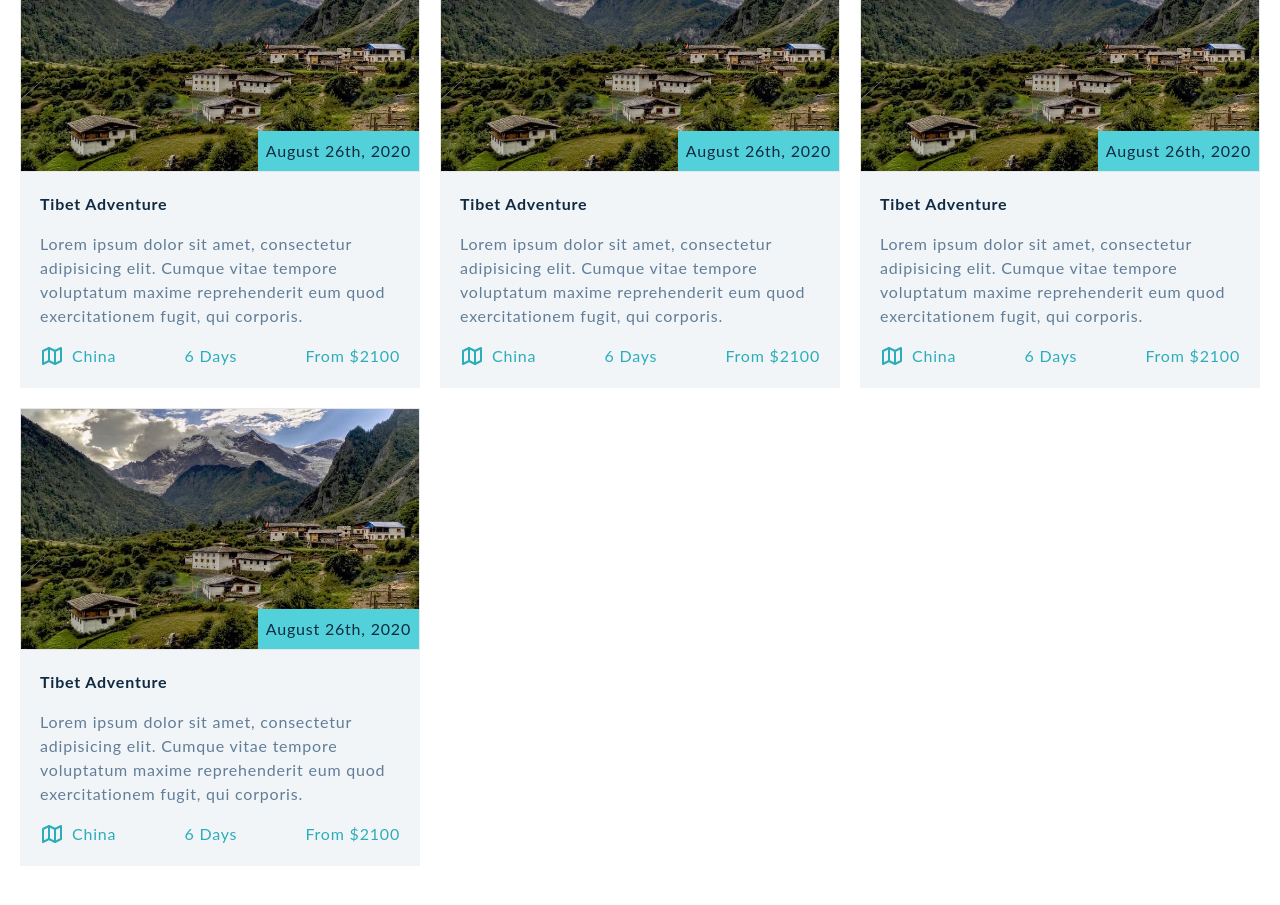
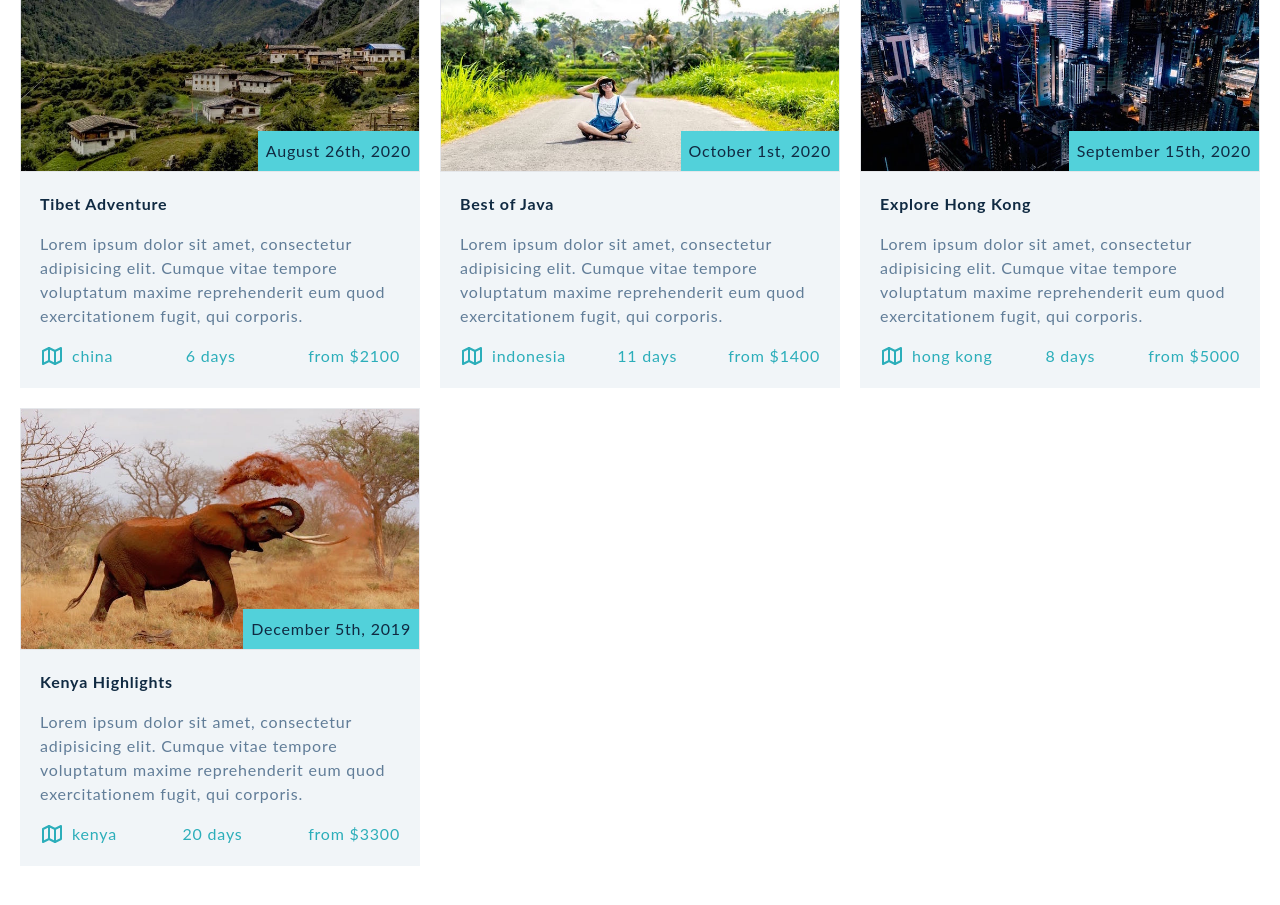
Before and after one commit to pateldeep1217/Backroad, a React (Vite) app: page / in a window 1280 px wide. Shown: the part 2440-3345 px from the top of the page. Built offline with nearby package versions, Linux system fonts and the light colour scheme.

Commit message:
Refactor TourCard component with TypeScript props

```diff
--- a/src/components/TourCard.tsx
+++ b/src/components/TourCard.tsx
@@ -1,33 +1,43 @@
 import React from "react";
-import tour1 from "../assets/images/tour-1.jpeg";
-import tour2 from "../assets/images/tour-2.jpeg";
-import tour3 from "../assets/images/tour-3.jpeg";
-import tour4 from "../assets/images/tour-4.jpeg";
 import { IconMap } from "@tabler/icons-react";
 
-const TourCard = () => {
+interface TourCardProps {
+  imageSrc: string;
+  date: string;
+  title: string;
+  description: string;
+  location: string;
+  duration: string;
+  price: string;
+}
+
+const TourCard = ({
+  imageSrc,
+  date,
+  title,
+  description,
+  location,
+  duration,
+  price,
+}: TourCardProps) => {
   return (
     <div className="">
       <div className="relative border">
-        <img src={tour1} alt="tibet" className="h-60 w-full object-cover" />
+        <img src={imageSrc} alt={title} className="h-60 w-full object-cover" />
         <span className="absolute bottom-0 right-0 bg-primary-7 px-2 py-2">
-          August 26th, 2020
+          {date}
         </span>
       </div>
       <div className="space-y-4 bg-grey-10 p-5">
-        <h4 className="font-bold">Tibet Adventure</h4>
-        <p>
-          Lorem ipsum dolor sit amet, consectetur adipisicing elit. Cumque vitae
-          tempore voluptatum maxime reprehenderit eum quod exercitationem fugit,
-          qui corporis.
-        </p>
+        <h4 className="font-bold">{title}</h4>
+        <p>{description}</p>
         <div className="flex justify-between text-primary-5">
           <div className="flex gap-2">
             <IconMap />
-            <span>China</span>
+            <span>{location}</span>
           </div>
-          <span>6 Days</span>
-          <span>From $2100</span>
+          <span>{duration}</span>
+          <span>{price}</span>
         </div>
       </div>
     </div>
--- a/src/components/Tours.tsx
+++ b/src/components/Tours.tsx
@@ -1,4 +1,8 @@
 import SectionHeading from "./SectionHeading";
+import tour1 from "../assets/images/tour-1.jpeg";
+import tour2 from "../assets/images/tour-2.jpeg";
+import tour3 from "../assets/images/tour-3.jpeg";
+import tour4 from "../assets/images/tour-4.jpeg";
 import TourCard from "./TourCard";
 
 const Tours = () => {
@@ -7,10 +11,42 @@ const Tours = () => {
       <div className="container mx-auto">
         <SectionHeading title="featured" subtitle="tours" />
         <div className="grid gap-5 px-5 md:grid-cols-2 lg:grid-cols-3">
-          <TourCard />
-          <TourCard />
-          <TourCard />
-          <TourCard />
+          <TourCard
+            imageSrc={tour1}
+            date="August 26th, 2020"
+            title="Tibet Adventure"
+            description="Lorem ipsum dolor sit amet, consectetur adipisicing elit. Cumque vitae tempore voluptatum maxime reprehenderit eum quod exercitationem fugit, qui corporis."
+            location="china"
+            duration="6 days"
+            price="from $2100"
+          />
+          <TourCard
+            imageSrc={tour2}
+            date="October 1st, 2020"
+            title="Best of Java"
+            description="Lorem ipsum dolor sit amet, consectetur adipisicing elit. Cumque vitae tempore voluptatum maxime reprehenderit eum quod exercitationem fugit, qui corporis."
+            location="indonesia"
+            duration="11 days"
+            price="from $1400"
+          />
+          <TourCard
+            imageSrc={tour3}
+            date="September 15th, 2020"
+            title="Explore Hong Kong"
+            description="Lorem ipsum dolor sit amet, consectetur adipisicing elit. Cumque vitae tempore voluptatum maxime reprehenderit eum quod exercitationem fugit, qui corporis."
+            location="hong kong"
+            duration="8 days"
+            price="from $5000"
+          />
+          <TourCard
+            imageSrc={tour4}
+            date="December 5th, 2019"
+            title="Kenya Highlights"
+            description="Lorem ipsum dolor sit amet, consectetur adipisicing elit. Cumque vitae tempore voluptatum maxime reprehenderit eum quod exercitationem fugit, qui corporis."
+            location="kenya"
+            duration="20 days"
+            price="from $3300"
+          />
         </div>
       </div>
     </section>
```
